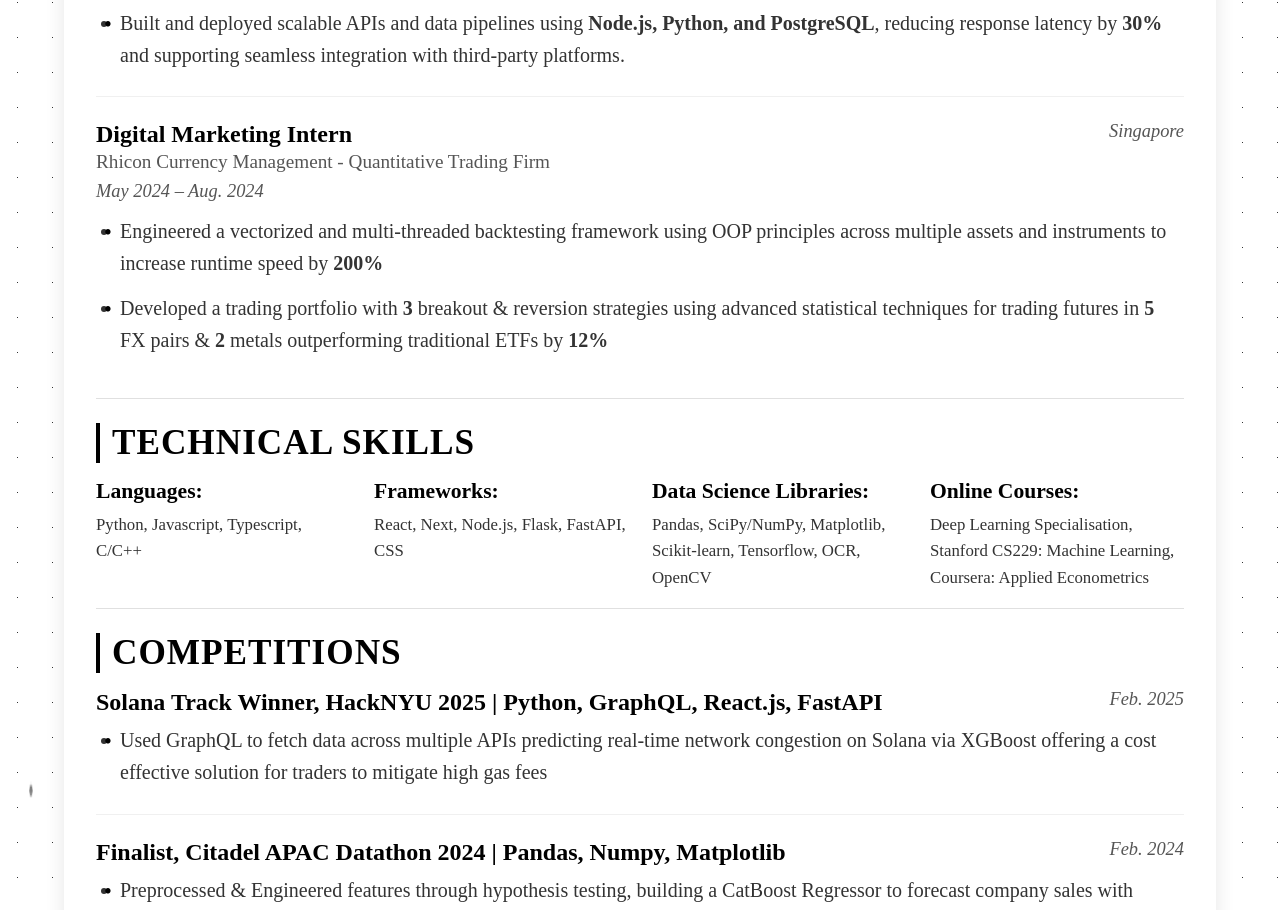
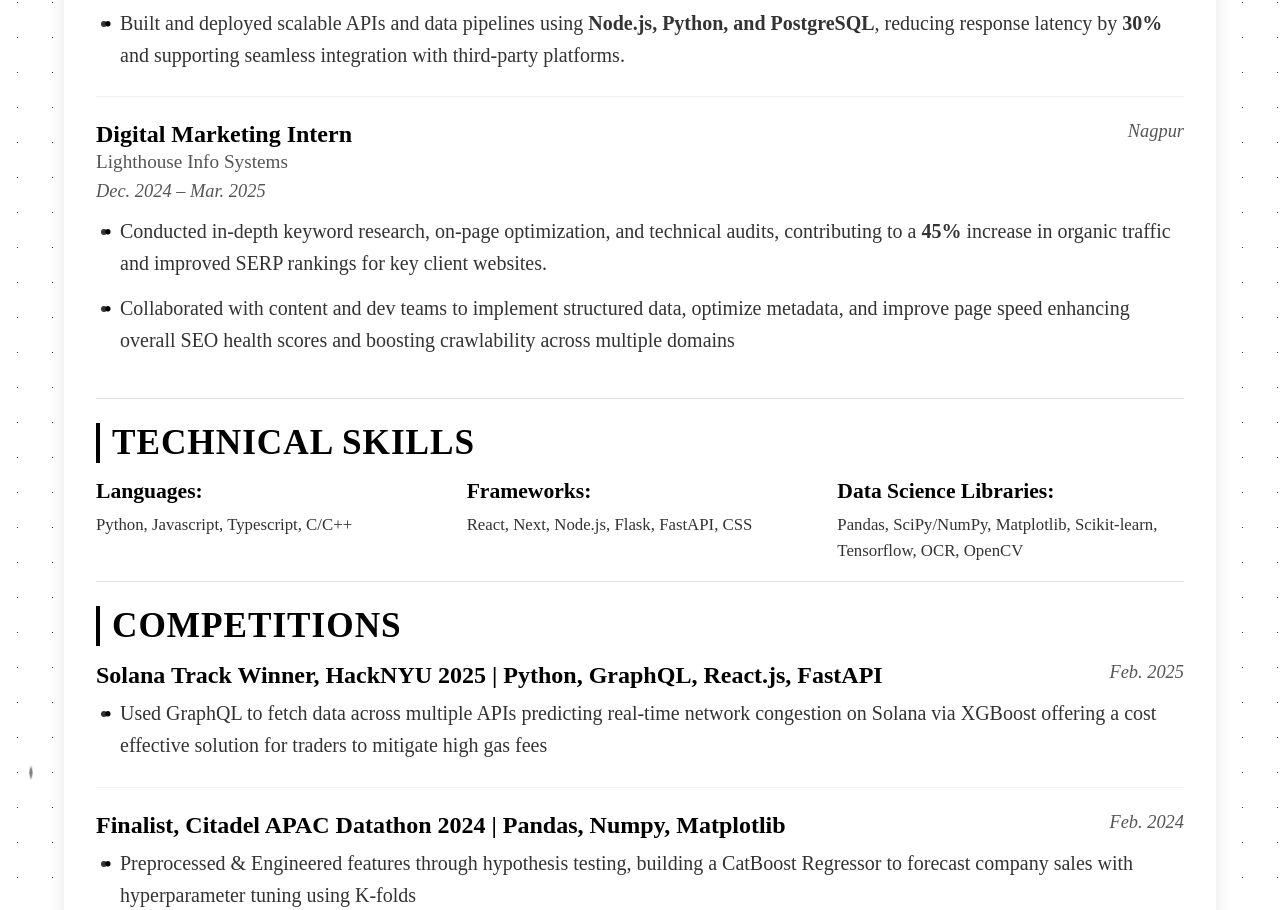
Before and after one commit to harshjindall/sde, a React (Create React App) app: page /experience in a window 1280 px wide. Shown: the part 1100-2010 px from the top of the page. Built offline with nearby package versions, Linux system fonts and the light colour scheme.

Commit message:
Update ExperiencePage.js

```diff
--- a/src/MyComponents/ExperiencePage.js
+++ b/src/MyComponents/ExperiencePage.js
@@ -85,16 +85,16 @@
               <div className="resume-item-header">
                 <div>
                   <h3>Digital Marketing Intern</h3>
-                  <span className="resume-company">Rhicon Currency Management - Quantitative Trading Firm</span>
+                  <span className="resume-company">Lighthouse Info Systems</span>
                 </div>
-                <span className="resume-location">Singapore</span>
+                <span className="resume-location">Nagpur</span>
               </div>
               <div className="resume-item-subheader">
-                <span className="resume-date">May 2024 – Aug. 2024</span>
+                <span className="resume-date">Dec. 2024 – Mar. 2025</span>
               </div>
               <ul className="resume-item-details">
-                <li>Engineered a vectorized and multi-threaded backtesting framework using OOP principles across multiple assets and instruments to increase runtime speed by <strong>200%</strong></li>
-                <li>Developed a trading portfolio with <strong>3</strong> breakout & reversion strategies using advanced statistical techniques for trading futures in <strong>5</strong> FX pairs & <strong>2</strong> metals outperforming traditional ETFs by <strong>12%</strong></li>
+                <li>Conducted in-depth keyword research, on-page optimization, and technical audits, contributing to a <strong>45%</strong> increase in organic traffic and improved SERP rankings for key client websites.</li>
+                <li>Collaborated with content and dev teams to implement structured data, optimize metadata, and improve page speed enhancing overall SEO health scores and boosting crawlability across multiple domains</li>
               </ul>
             </div>
           </section>
@@ -114,10 +114,7 @@
                 <h3>Data Science Libraries:</h3>
                 <p>Pandas, SciPy/NumPy, Matplotlib, Scikit-learn, Tensorflow, OCR, OpenCV</p>
               </div>
-              <div className="skill-item">
-                <h3>Online Courses:</h3>
-                <p>Deep Learning Specialisation, Stanford CS229: Machine Learning, Coursera: Applied Econometrics</p>
-              </div>
+
             </div>
           </section>
 
```
